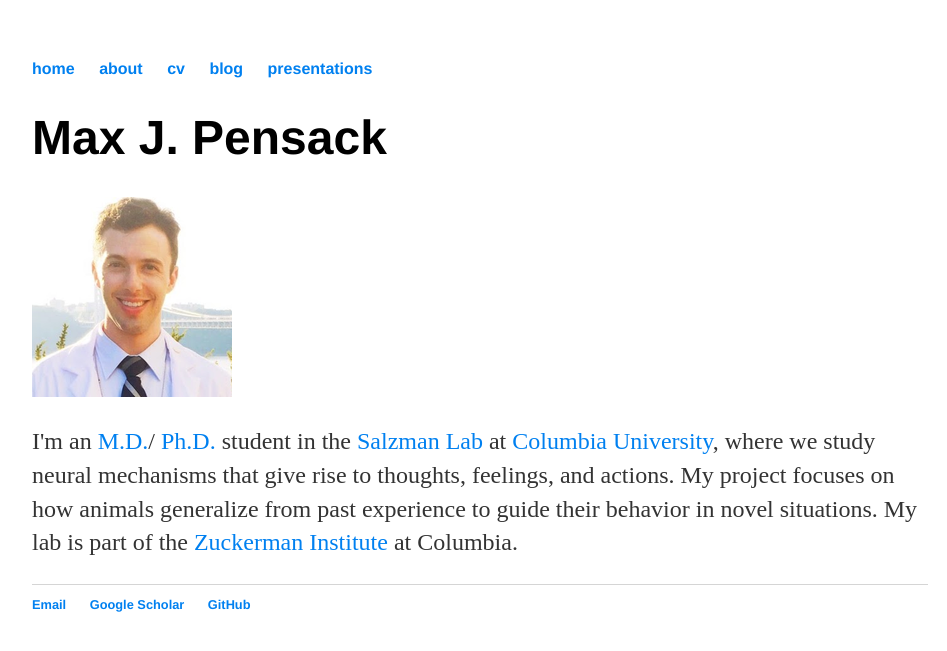
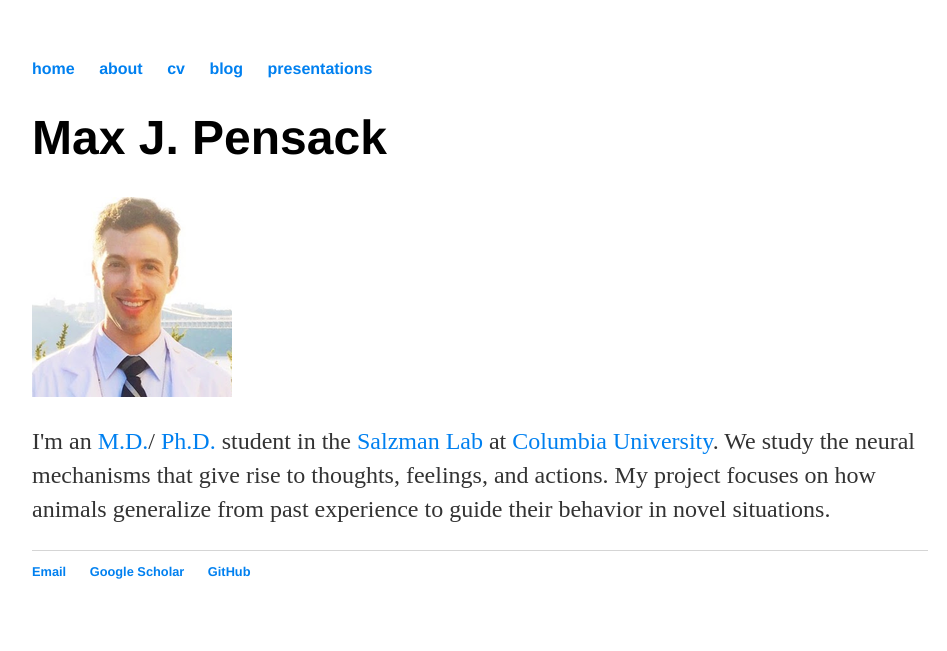
Before and after one commit to maxpensack/maxpensack.github.io, a Jekyll site: the page built from index.html, in a window 1280 px wide. Shown: the top 651 px of the page, without its empty margins (160-1107 px from the left). Built offline with Jekyll 4.4.1, drawn with Linux system fonts in a browser that asks for light colours.

Commit message:
Update index.html

```diff
--- a/index.html
+++ b/index.html
@@ -7,5 +7,5 @@
 
 	<img src="headshot.jpg" alt="Max J. Pensack">
 
-	<p>I'm an <a href="https://www.vagelos.columbia.edu/">M.D.</a>/ <a href="https://www.neurosciencephd.columbia.edu/">Ph.D.</a> student in the <a href="https://salzmanlab.neuroscience.columbia.edu">Salzman Lab</a> at <a href="http://columbia.edu">Columbia University</a>, where we study neural mechanisms that give rise to  thoughts, feelings, and actions. My project focuses on how animals generalize from past experience to guide their behavior in novel situations. My lab is part of the <a href="https://zuckermaninstitute.columbia.edu/">Zuckerman Institute</a> at Columbia.</p>
+	<p>I'm an <a href="https://www.vagelos.columbia.edu/">M.D.</a>/ <a href="https://www.neurosciencephd.columbia.edu/">Ph.D.</a> student in the <a href="https://salzmanlab.neuroscience.columbia.edu">Salzman Lab</a> at <a href="http://columbia.edu">Columbia University</a>. We study the neural mechanisms that give rise to  thoughts, feelings, and actions. My project focuses on how animals generalize from past experience to guide their behavior in novel situations.</p>
 </div><!-- /.blurb -->
```
